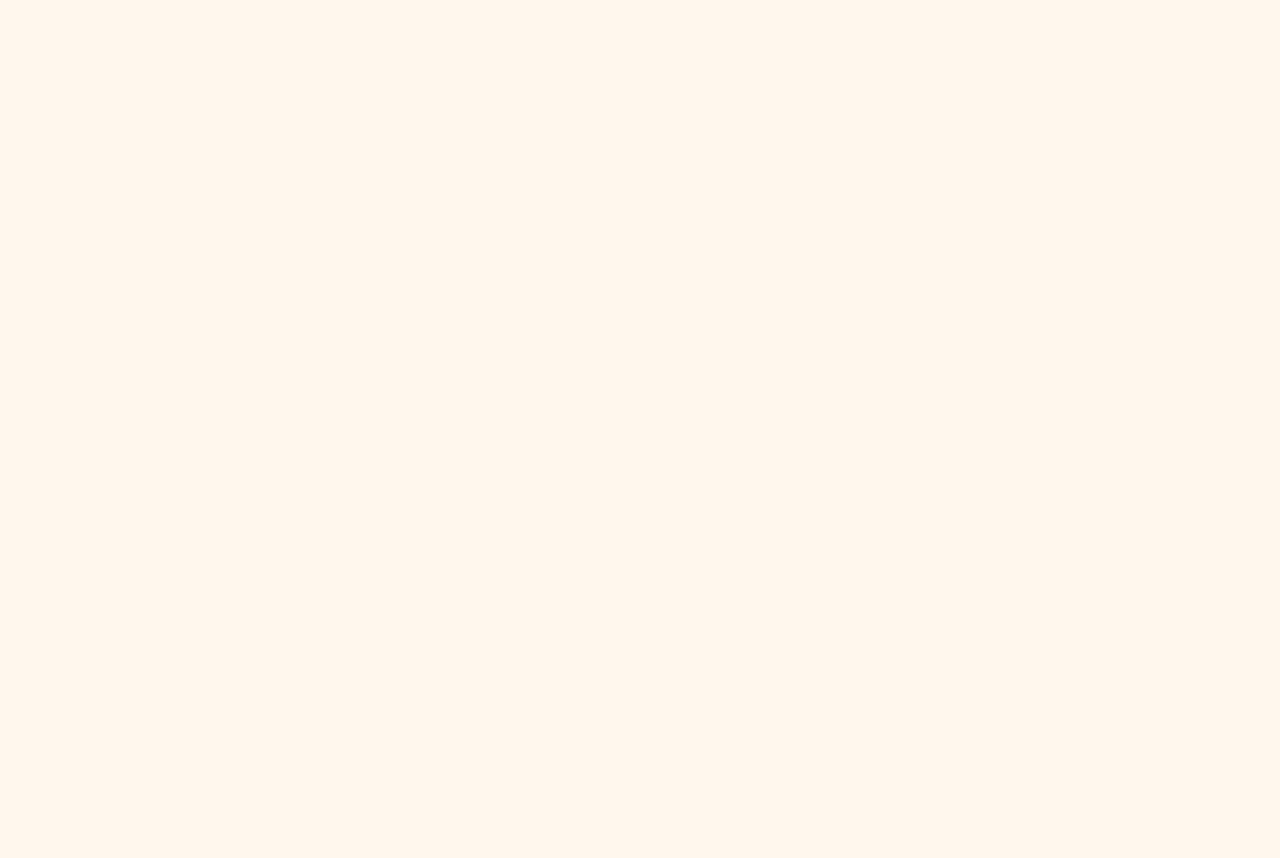
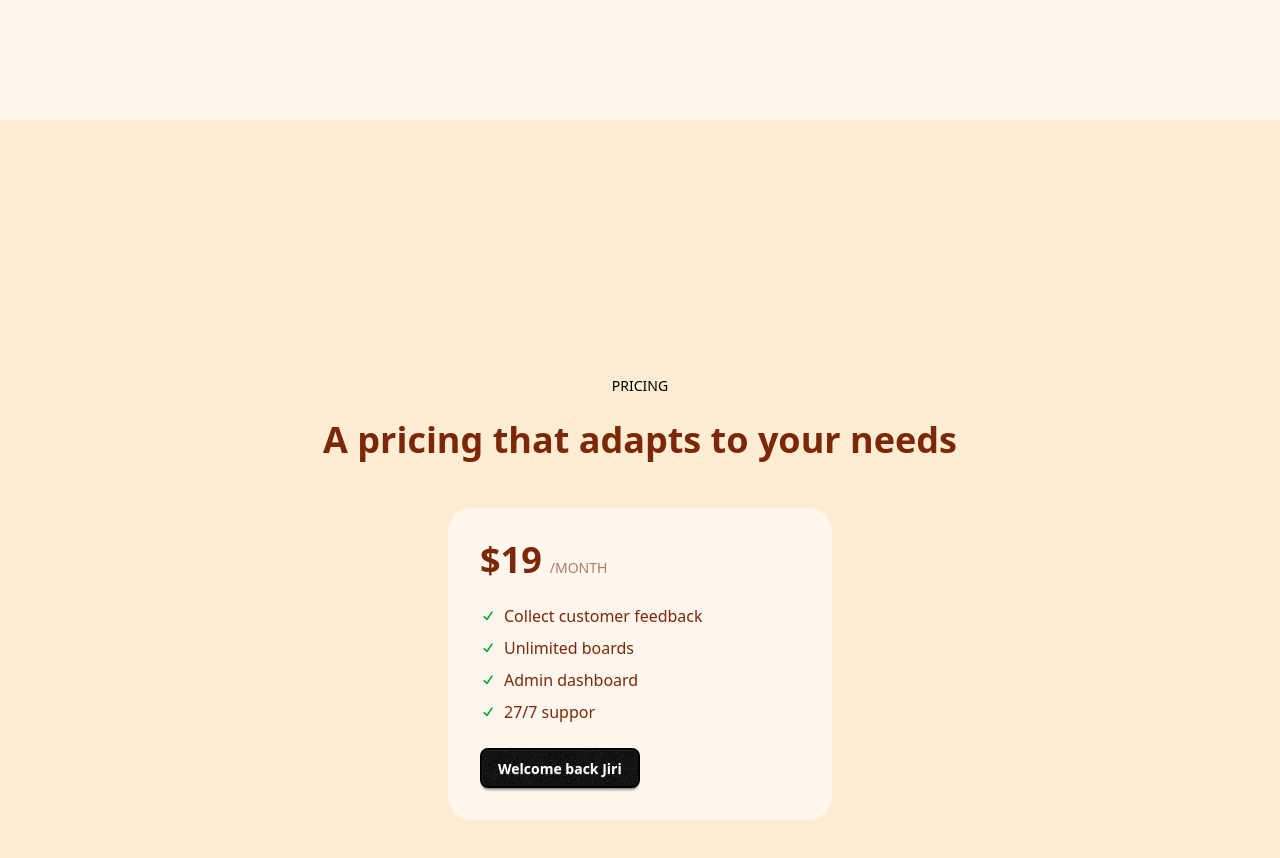
Before and after one commit to Soelferwulf/codefast_saas, a Next.js app: page / in a window 1280 px wide. Shown: the part 440-1298 px from the top of the page. Before the commit the page ends 800 px from the top, so only its background shows below. Built offline with nearby package versions, Linux system fonts and the light colour scheme.

Commit message:
adding the Pricing card

```diff
--- a/app/page.js
+++ b/app/page.js
@@ -6,6 +6,7 @@
 
   return (
     <main>
+      {/* HEADER */}
       <section className="bg-base-200">
         <div className="flex justify-between items-center px-8 py-2 max-w-3xl mx-auto">
           <div className="font-bold">CodeFastSaaS</div>
@@ -18,6 +19,8 @@
           </div>
         </div>
       </section>
+
+      {/* HERO */}
       <section className="text-center px-8 py-32 max-w-3xl mx-auto">
         <h1 className="text-4xl lg:text-5xl font-extrabold mb-6">
           Collect customer feedback to build better products
@@ -28,6 +31,88 @@
         </div>
         <ButtonLogin isLoggedIn={isLoggedIn} name={name} />
       </section>
+
+      {/* PRICING */}
+      <section className="bg-base-200 py-32">
+        <div className="py-32 px-8 max-w-3xl mx-auto">
+          <p className="text-sm uppercase font-medium text-center text-primary mb-6">
+            Pricing
+          </p>
+          <h2 className="text-3xl lg:text-4xl font-extrabold mb-12 text-center">
+            A pricing that adapts to your needs
+          </h2>
+
+          <div className="p-8 bg-base-100 max-w-96 rounded-3xl mx-auto space-y-6">
+            <div className="flex gap-2 items-baseline">
+              <div className="text-4xl font-black">$19</div>
+              <div className="uppercase text-sm font-medium opacity-60">
+                /month
+              </div>
+            </div>
+
+            <ul className="space-y-2">
+              <li className="flex gap-2 items-center">
+                <svg
+                  xmlns="http://www.w3.org/2000/svg"
+                  viewBox="0 0 16 16"
+                  fill="currentColor"
+                  className="size-4 text-green-600">
+                  <path
+                    fillRule="evenodd"
+                    d="M12.416 3.376a.75.75 0 0 1 .208 1.04l-5 7.5a.75.75 0 0 1-1.154.114l-3-3a.75.75 0 0 1 1.06-1.06l2.353 2.353 4.493-6.74a.75.75 0 0 1 1.04-.207Z"
+                    clipRule="evenodd"
+                  />
+                </svg>
+                Collect customer feedback
+              </li>
+              <li className="flex gap-2 items-center">
+                <svg
+                  xmlns="http://www.w3.org/2000/svg"
+                  viewBox="0 0 16 16"
+                  fill="currentColor"
+                  className="size-4 text-green-600">
+                  <path
+                    fillRule="evenodd"
+                    d="M12.416 3.376a.75.75 0 0 1 .208 1.04l-5 7.5a.75.75 0 0 1-1.154.114l-3-3a.75.75 0 0 1 1.06-1.06l2.353 2.353 4.493-6.74a.75.75 0 0 1 1.04-.207Z"
+                    clipRule="evenodd"
+                  />
+                </svg>
+                Unlimited boards
+              </li>
+              <li className="flex gap-2 items-center">
+                <svg
+                  xmlns="http://www.w3.org/2000/svg"
+                  viewBox="0 0 16 16"
+                  fill="currentColor"
+                  className="size-4 text-green-600">
+                  <path
+                    fillRule="evenodd"
+                    d="M12.416 3.376a.75.75 0 0 1 .208 1.04l-5 7.5a.75.75 0 0 1-1.154.114l-3-3a.75.75 0 0 1 1.06-1.06l2.353 2.353 4.493-6.74a.75.75 0 0 1 1.04-.207Z"
+                    clipRule="evenodd"
+                  />
+                </svg>
+                Admin dashboard
+              </li>
+              <li className="flex gap-2 items-center">
+                <svg
+                  xmlns="http://www.w3.org/2000/svg"
+                  viewBox="0 0 16 16"
+                  fill="currentColor"
+                  className="size-4 text-green-600">
+                  <path
+                    fillRule="evenodd"
+                    d="M12.416 3.376a.75.75 0 0 1 .208 1.04l-5 7.5a.75.75 0 0 1-1.154.114l-3-3a.75.75 0 0 1 1.06-1.06l2.353 2.353 4.493-6.74a.75.75 0 0 1 1.04-.207Z"
+                    clipRule="evenodd"
+                  />
+                </svg>
+                27/7 suppor
+              </li>
+            </ul>
+
+            <ButtonLogin isLoggedIn={isLoggedIn} name={name} />
+          </div>
+        </div>
+      </section>
     </main>
   );
 }
```
